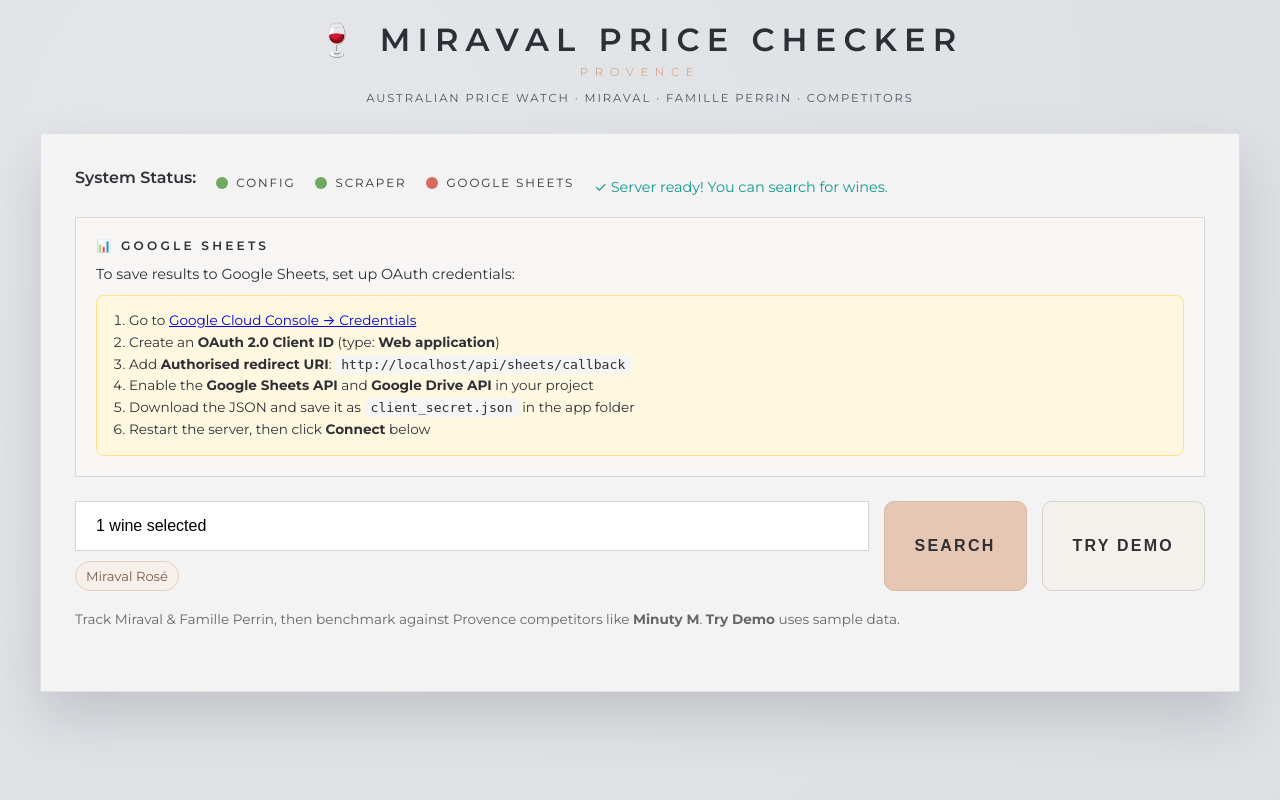
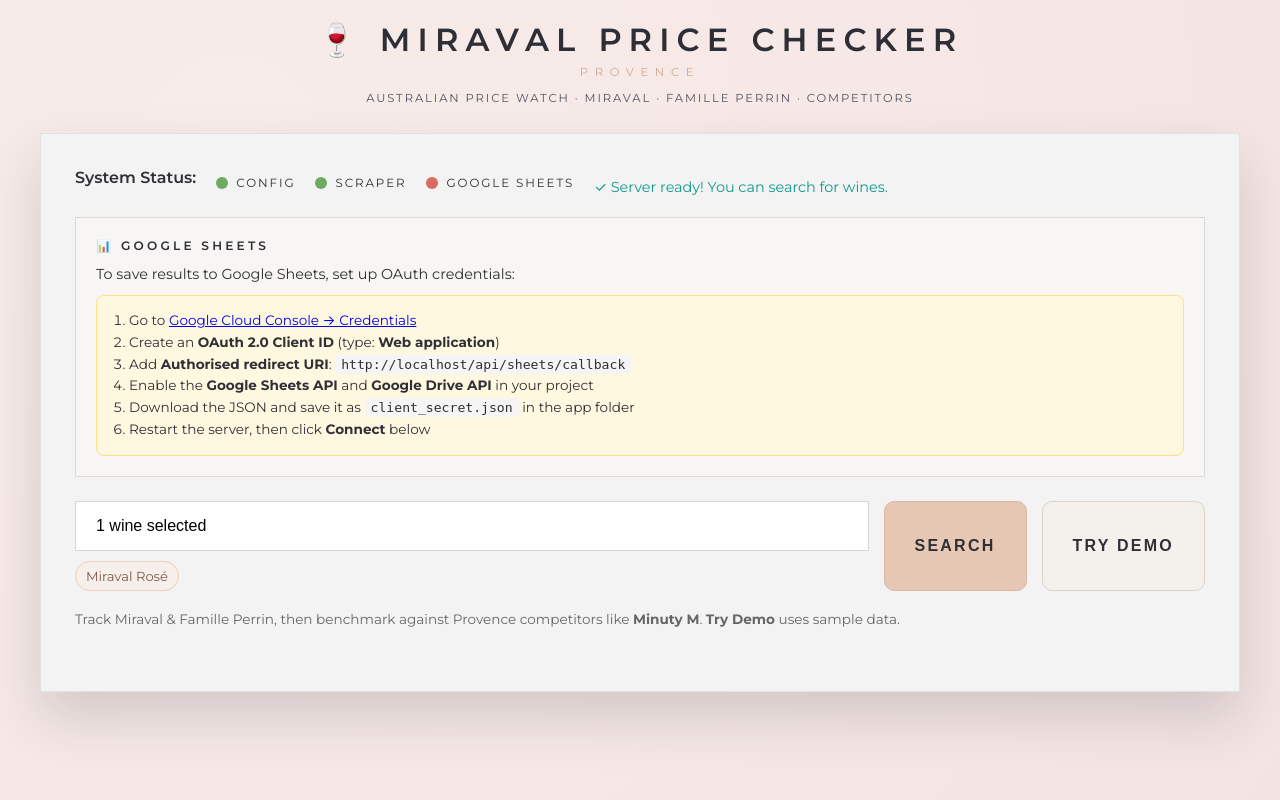
Before and after one commit to vadEGO/Miraval-Price-Checker, a Flask app: page / in a window 1280 px wide. Run offline with Flask 3, Linux system fonts and the light colour scheme.

Commit message:
Restore rosé-toned background gradient

```diff
--- a/templates/index.html
+++ b/templates/index.html
@@ -13,8 +13,8 @@
         body {
             font-family: 'Montserrat', -apple-system, BlinkMacSystemFont, 'Segoe UI', Roboto, 'Helvetica Neue', Arial, sans-serif;
             background:
-                linear-gradient(rgba(231, 233, 236, 0.88), rgba(231, 233, 236, 0.88)),
-                radial-gradient(circle at 20% 20%, #cfd3d9 0%, #aeb4bc 48%, #9399a3 100%);
+                linear-gradient(rgba(247, 239, 236, 0.86), rgba(247, 239, 236, 0.86)),
+                radial-gradient(circle at 18% 18%, #f8d9d8 0%, #efc2c5 44%, #d9a2aa 100%);
             min-height: 100vh;
             padding: 20px;
             color: #2f2f35;
```
